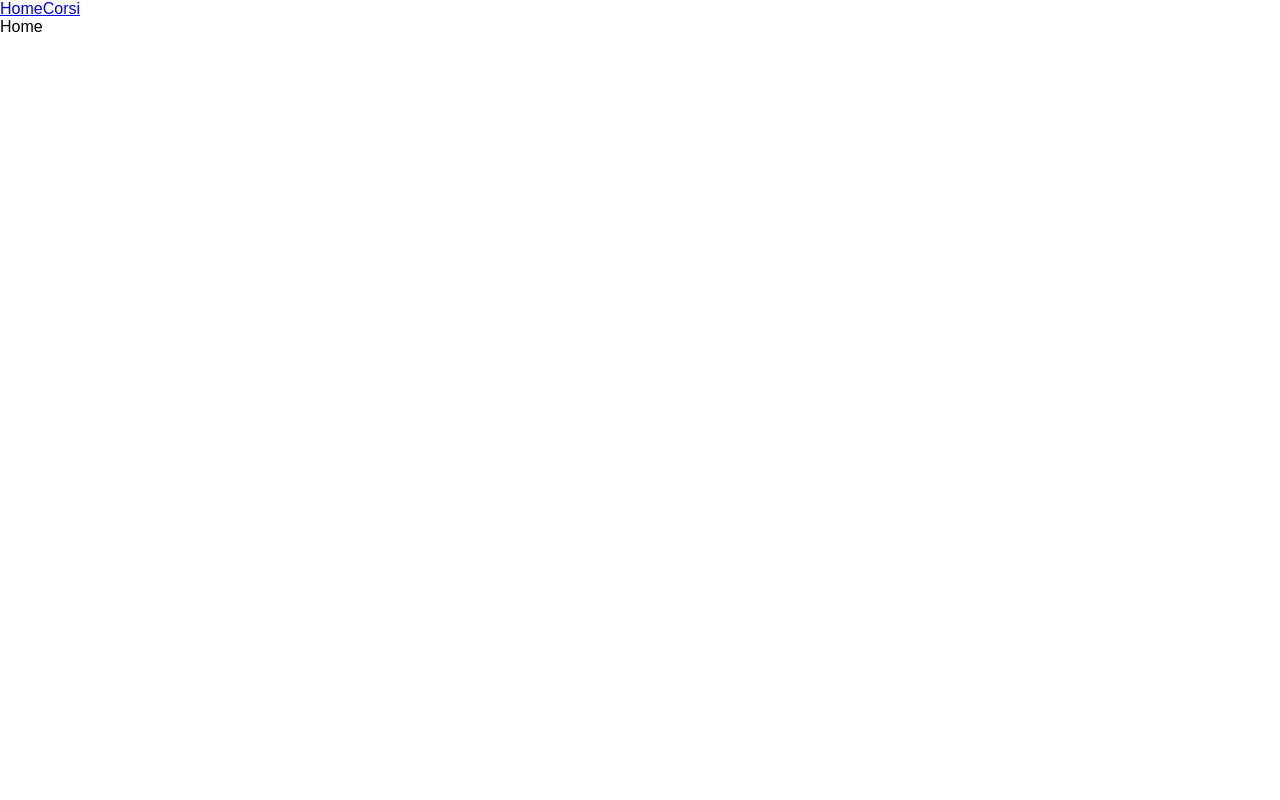
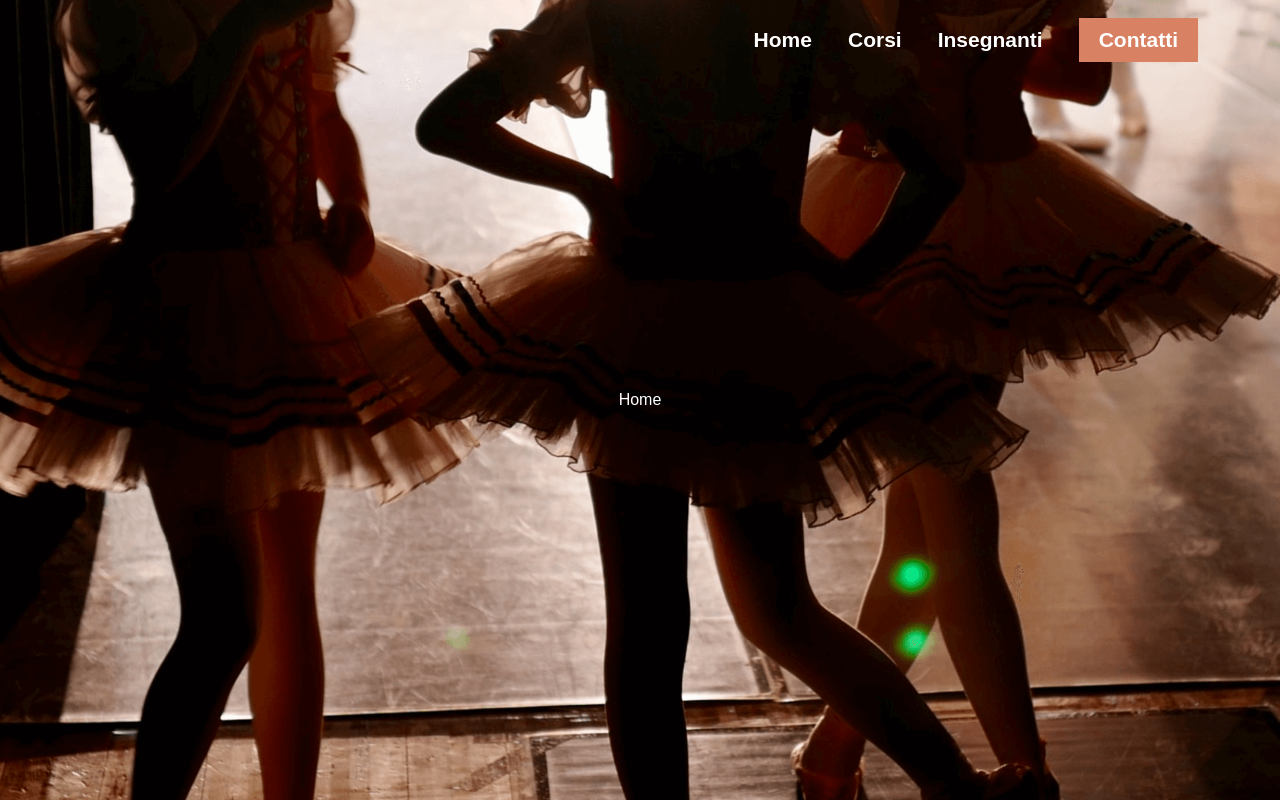
Before and after one commit to Slallo/la-dance, a React (Create React App) app: page / in a window 1280 px wide. Built offline with nearby package versions, Linux system fonts and the light colour scheme; a web font is replaced by a local one.

Commit message:
- Added navbar -Added background on home screen

```diff
--- a/src/components/nav-bar/nav-bar.js
+++ b/src/components/nav-bar/nav-bar.js
@@ -1,11 +1,13 @@
-import { Link } from "react-router-dom";
+import { NavBarWrapper, NavBarLink, NavBarButton } from "./nav-bar.style";
 
 const NavBar = () => {
   return (
-    <nav>
-      <Link to="/">Home</Link>
-      <Link to="/corsi">Corsi</Link>
-    </nav>
+    <NavBarWrapper>
+      <NavBarLink to="/">Home</NavBarLink>
+      <NavBarLink to="/corsi">Corsi</NavBarLink>
+      <NavBarLink to="/insegnanti">Insegnanti</NavBarLink>
+      <NavBarButton to="/contatti">Contatti</NavBarButton>
+    </NavBarWrapper>
   );
 };
 
--- /dev/null
+++ b/src/components/nav-bar/nav-bar.style.js
@@ -0,0 +1,30 @@
+import styled from "styled-components";
+import { Link } from "react-router-dom";
+
+export const NavBarWrapper = styled.nav`
+  width: 100%;
+  position: absolute;
+  display: flex;
+  justify-content: flex-end;
+  align-items: center;
+  height: 80px;
+  background-color: transparent;
+  padding-right: 5vw;
+  box-sizing: border-box;
+`;
+
+export const NavBarLink = styled(Link)`
+  color: white;
+  text-decoration: none;
+  outline: 0;
+  font-size: 21px;
+  font-weight: bold;
+  margin: 0 18px;
+  display: flex;
+  align-items: center;
+`;
+
+export const NavBarButton = styled(NavBarLink)`
+  background: #d98163;
+  padding: 10px 20px;
+`;
--- a/src/screen/home/home.screen.js
+++ b/src/screen/home/home.screen.js
@@ -1,5 +1,10 @@
+import { BackgroundWrapper, CTA } from "./home.style";
 const Home = () => {
-  return <div>Home</div>;
+  return (
+    <BackgroundWrapper>
+      <CTA>Home</CTA>
+    </BackgroundWrapper>
+  );
 };
 
 export default Home;
--- a/src/screen/home/home.style.js
+++ b/src/screen/home/home.style.js
@@ -0,0 +1,18 @@
+import styled from "styled-components";
+import img from "../../assets/home-background.png";
+
+export const BackgroundWrapper = styled.div`
+  width: 100vw;
+  height: 100vh;
+  background-position: center center;
+  background-image: url(${img});
+  background-size: cover;
+  display: flex;
+  align-items: center;
+  justify-content: center;
+`;
+
+export const CTA = styled.div`
+  max-width: 70%;
+  color: white;
+`;
```
Also changed, not shown: src/assets/home-background.png (added).
